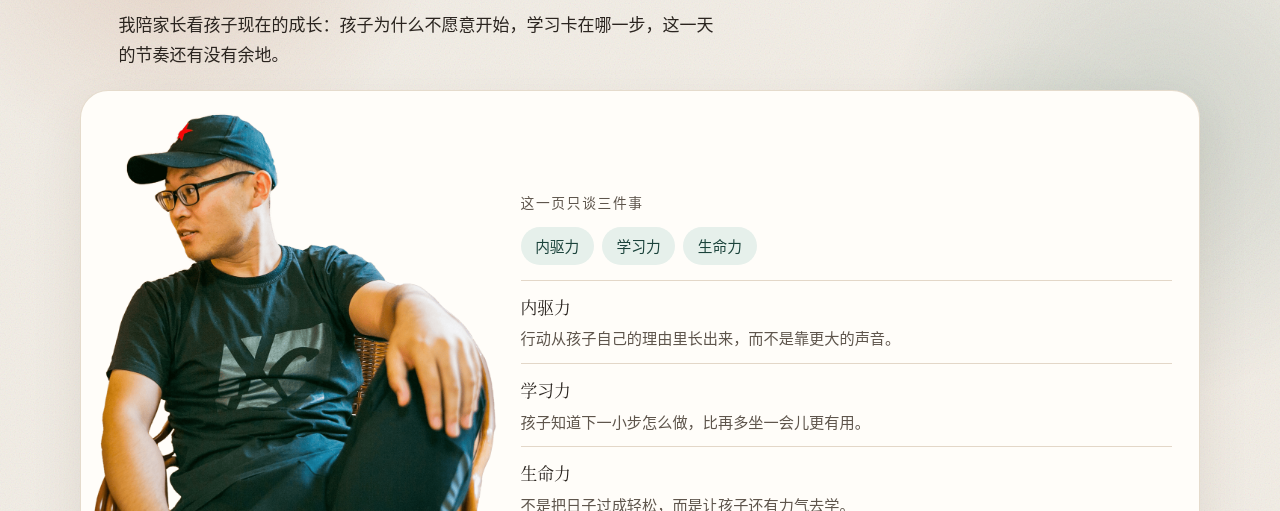
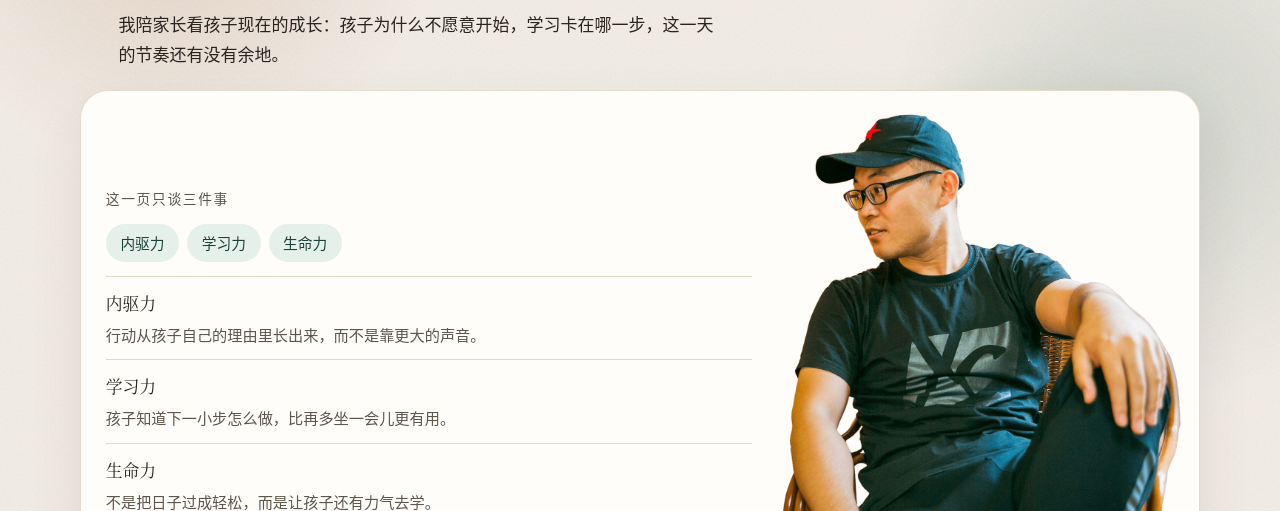
Before and after one commit to yongfc/chenyong-parent-coach, a plain HTML site: page index.html in a window 1280 px wide. Shown: the part 289-800 px from the top of the page. Drawn offline with Linux system fonts and the light colour scheme.

Commit message:
Place the portrait on the right of the hero card.
On wide screens the theme notes sit on the left, where he is looking. Small screens still show the photo above the text.

Co-authored-by: 东凰 <yongfc@users.noreply.github.com>

```diff
--- a/styles.css
+++ b/styles.css
@@ -998,12 +998,14 @@ html.js .reveal.is-in .step:hover { transition-delay: 0s; transform: translateY(
   .intro .scenes { grid-column: auto; grid-row: auto; }
   .intro .scenes { margin-top: 0.4rem; }
   .portrait-card {
-    grid-template-columns: minmax(240px, 0.78fr) minmax(0, 1.22fr);
+    grid-template-columns: minmax(0, 1.22fr) minmax(240px, 0.78fr);
     align-items: end;
-    padding: 0 1.7rem 1.3rem 0.35rem;
+    padding: 0 0.4rem 1.3rem 1.55rem;
   }
+  .portrait-copy { order: 1; padding-right: 0.4rem; }
   .portrait {
-    padding: 1.1rem 0.2rem 0.85rem 0.15rem;
+    order: 2;
+    padding: 1.1rem 0.45rem 0.85rem 0.15rem;
   }
   .portrait img {
     width: min(100%, 430px);
```
